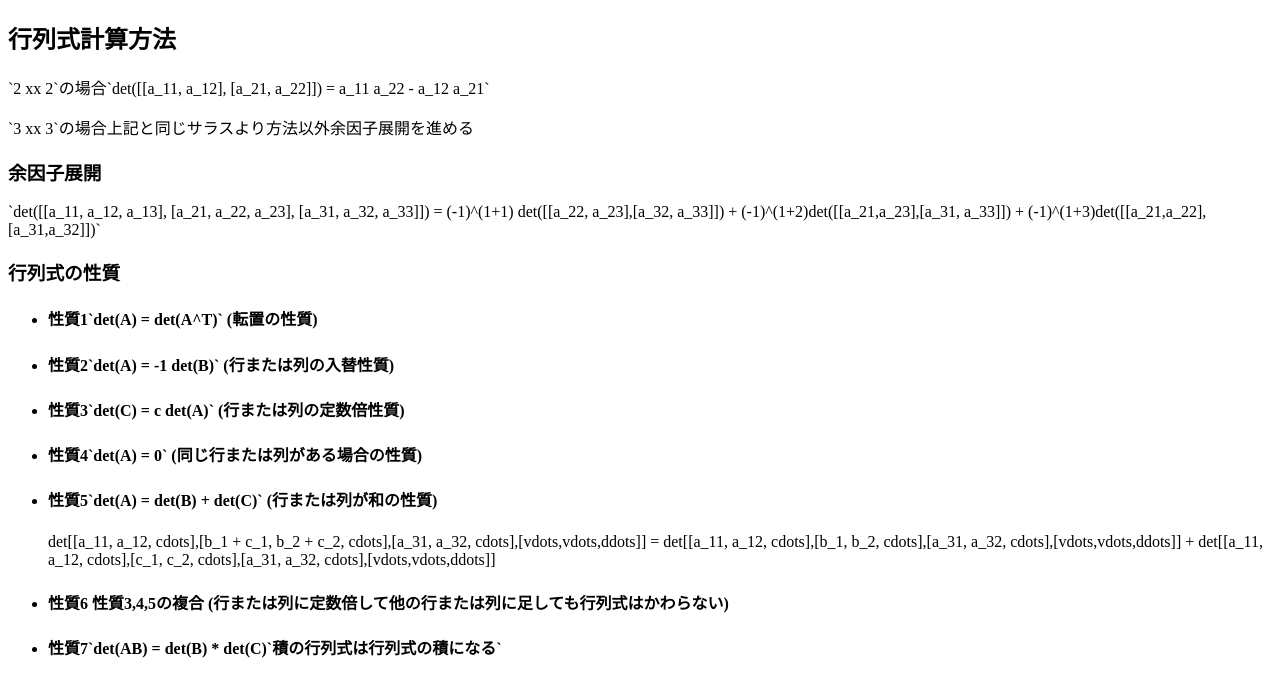
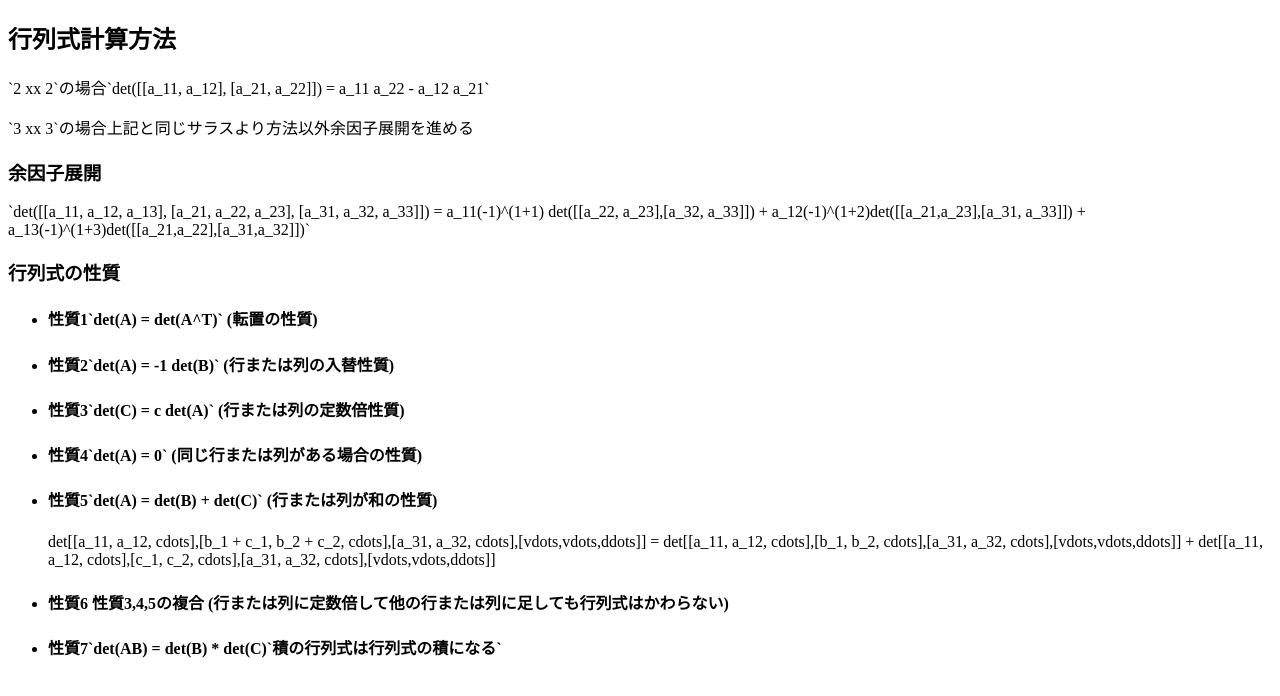
Before and after one commit to zerofier/study, a plain HTML site: page matrix/determinant.html in a window 1280 px wide. Drawn offline with nearby package versions, Linux system fonts and the light colour scheme; some packages are replaced by stand-ins of ours.

Commit message:
Update determinant.html

```diff
--- a/matrix/determinant.html
+++ b/matrix/determinant.html
@@ -10,7 +10,7 @@
 		<p>`2 xx 2`の場合`det([[a_11, a_12], [a_21, a_22]]) = a_11 a_22 - a_12 a_21`</p>
 		<p>`3 xx 3`の場合上記と同じサラスより方法以外余因子展開を進める</p>
 		<h3>余因子展開</h3>
-		<p>`det([[a_11, a_12, a_13], [a_21, a_22, a_23], [a_31, a_32, a_33]]) = (-1)^(1+1) det([[a_22, a_23],[a_32, a_33]]) + (-1)^(1+2)det([[a_21,a_23],[a_31, a_33]]) + (-1)^(1+3)det([[a_21,a_22],[a_31,a_32]])`</p>
+		<p>`det([[a_11, a_12, a_13], [a_21, a_22, a_23], [a_31, a_32, a_33]]) = a_11(-1)^(1+1) det([[a_22, a_23],[a_32, a_33]]) + a_12(-1)^(1+2)det([[a_21,a_23],[a_31, a_33]]) + a_13(-1)^(1+3)det([[a_21,a_22],[a_31,a_32]])`</p>
 		<h3>行列式の性質</h3>
 		<ul>
 			<li><div><h4>性質1`det(A) = det(A^T)` (転置の性質)</h4></div></li>
```
